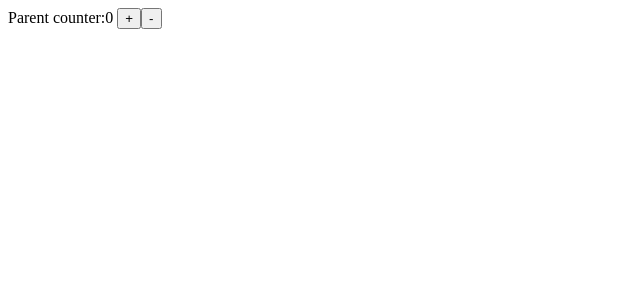
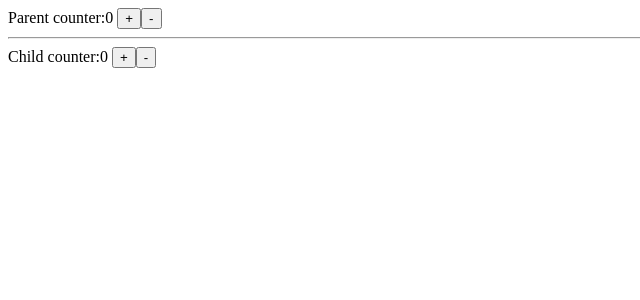
Before and after one commit to jeo19/basic-vue, a Vue app: page /about in a window 1280 px wide. Shown: the top 300 px of the page, without its empty margins (0-640 px from the left). Built offline with nearby package versions, Linux system fonts and the light colour scheme.

Commit message:
feat:Add the computed method for approaches a state values step03

```diff
--- a/src/App.vue
+++ b/src/App.vue
@@ -1,9 +1,9 @@
 <template>
   <div id="app">
-    Parent counter:{{ $store.state.counter }}
+    Parent counter:{{ parentCounter }}
     <button @click="addCounter">+</button>
     <button @click="subCounter">-</button>
-    <!-- <child v-bind:num="counter"></child> -->
+    <child></child>
   </div>
 </template>
 <script>
@@ -12,9 +12,12 @@ export default {
   components: {
     child: Child,
   },
-  // data() {
-  //   return { counter: 0 };
-  // },
+  computed: {
+    parentCounter() {
+      return this.$store.state.counter;
+    },
+  },
+
   methods: {
     addCounter() {
       this.$store.state.counter++;
--- a/src/Child.vue
+++ b/src/Child.vue
@@ -1,13 +1,17 @@
 <template>
   <div>
     <hr />
-    Child counter:{{ $store.state.counter }}
+    Child counter:{{ childCounter }}
     <button>+</button>
     <button>-</button>
   </div>
 </template>
 <script>
 export default {
-  // props: ["num"],
+  computed: {
+    childCounter() {
+      return this.$store.state.counter;
+    },
+  },
 };
 </script>
```
